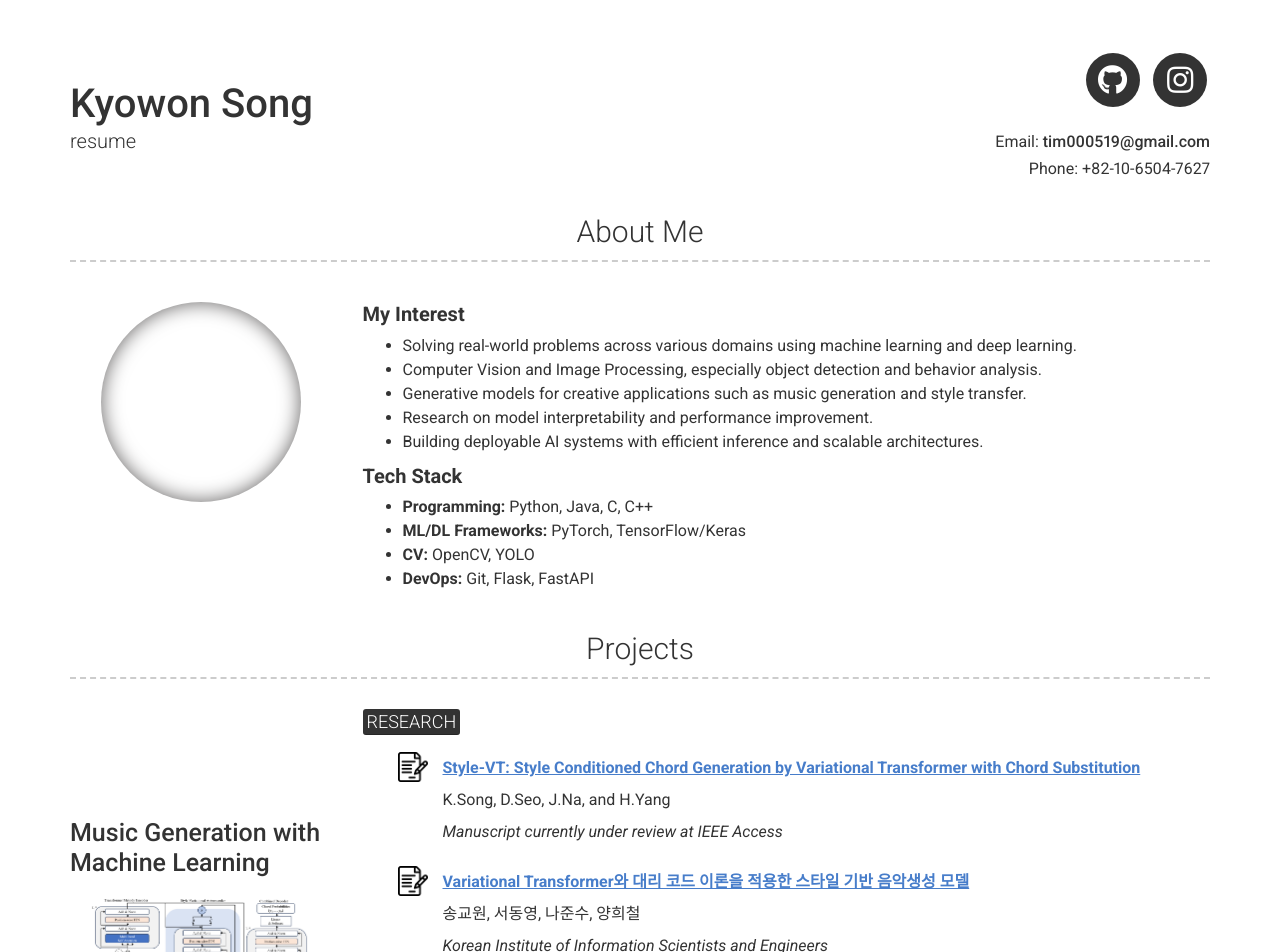
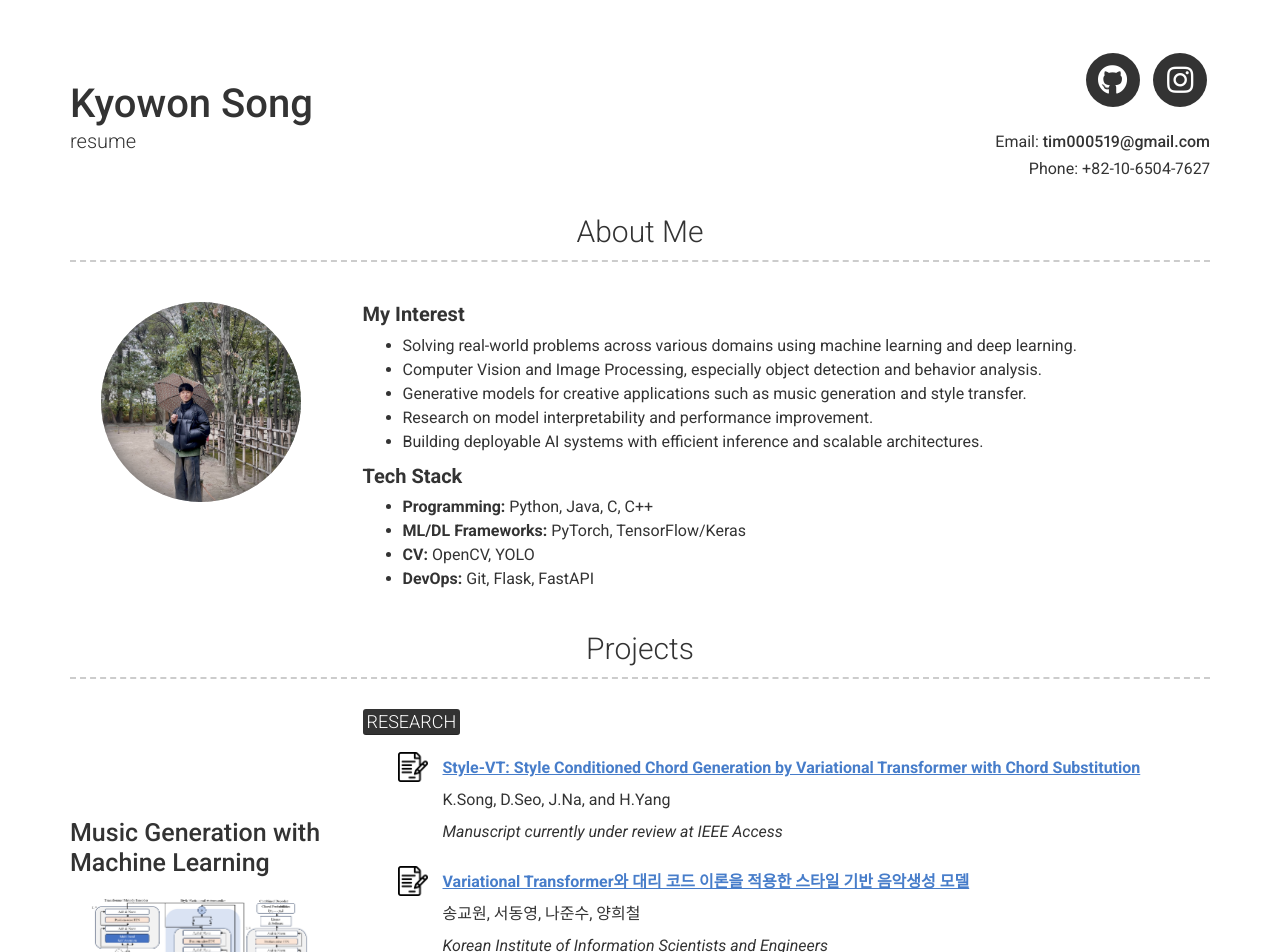
Before and after one commit to tim000519/resume, a Jekyll site: the page built from index.md, in a window 1280 px wide. Shown: the top 952 px of the page. Built offline with Jekyll 4.4.1, drawn with Linux system fonts in a browser that asks for light colours; nearby versions of some CDN libraries.

Commit message:
Update _config.yml

```diff
--- a/_config.yml
+++ b/_config.yml
@@ -51,7 +51,7 @@ instagram_username: ky.0_0.ne
 
 # About Section
 # about_title: About Me (Use this to override about section title)
-about_profile_image: resume/images/me.jpg
+about_profile_image: images/me.jpg
 about_content: | # this will include new lines to allow paragraphs
   ## **My Interest**
   - Solving real-world problems across various domains using machine learning and deep learning.
```
